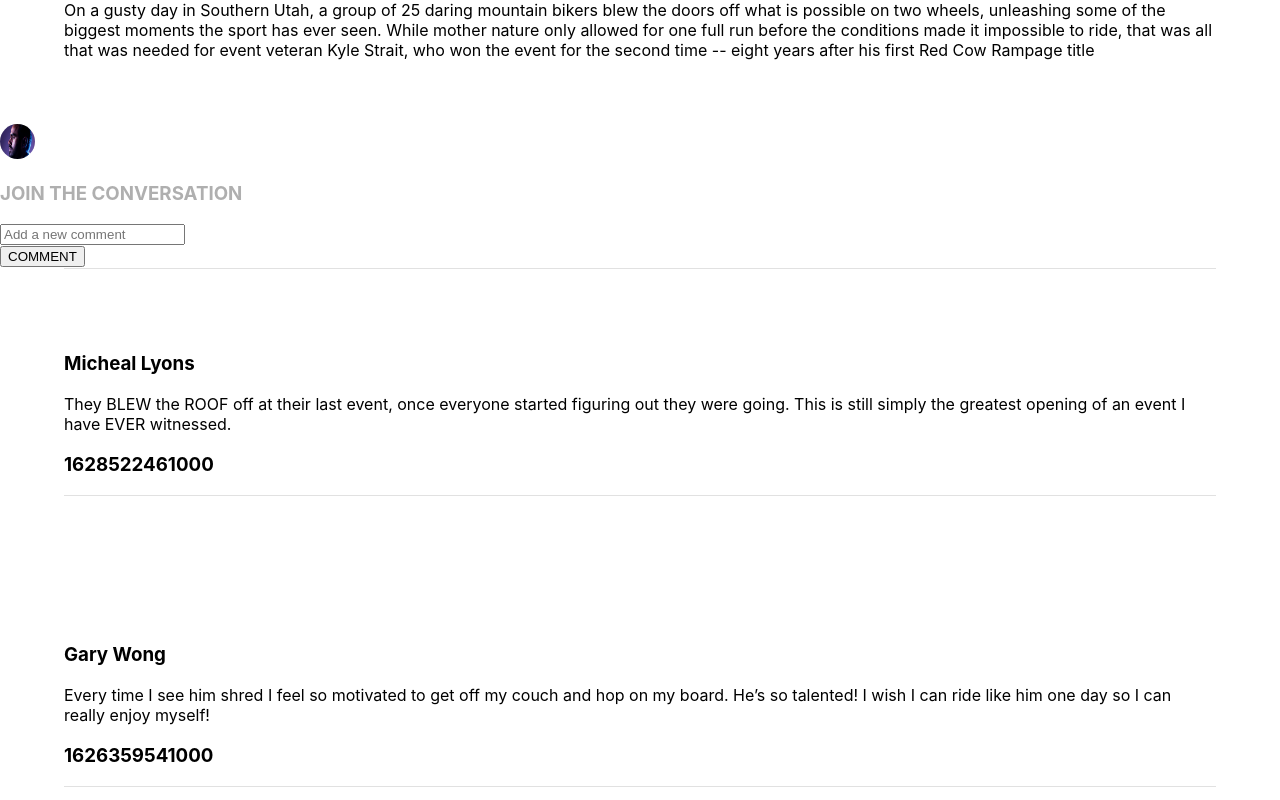
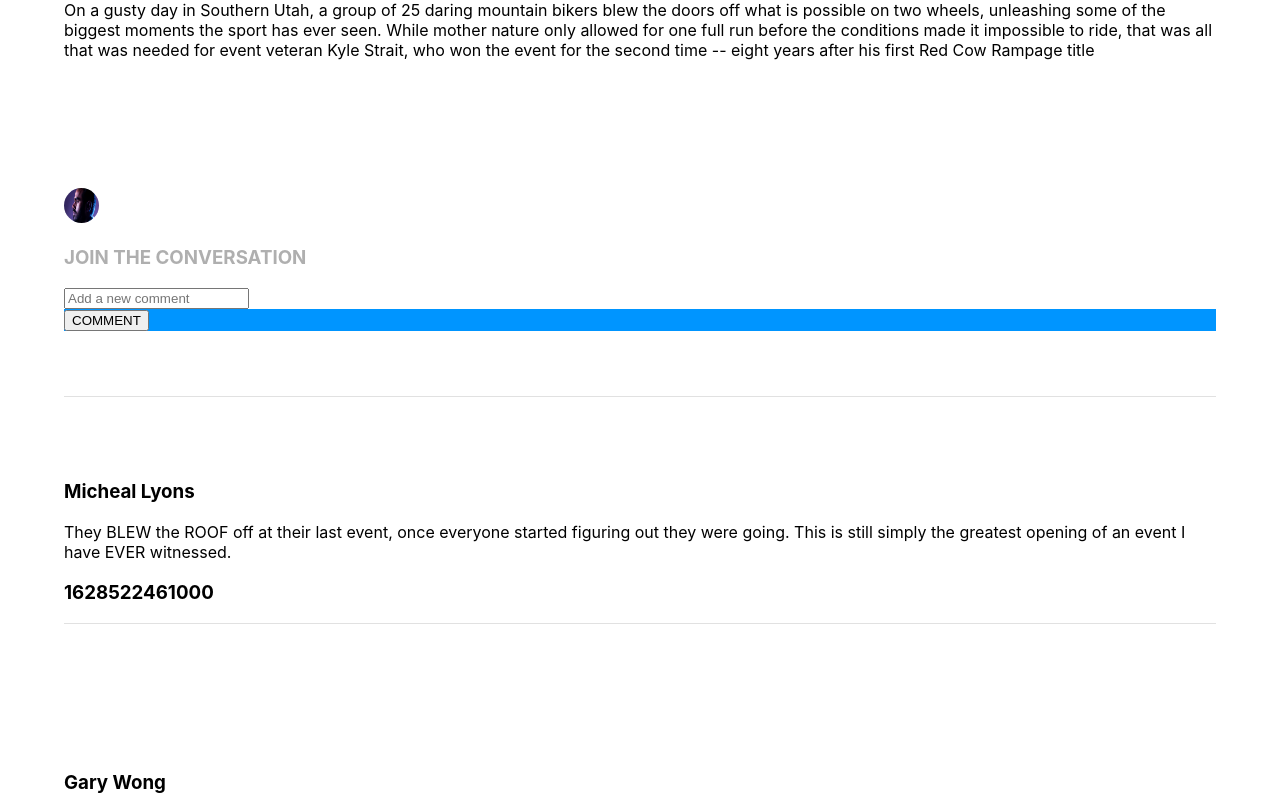
Before and after one commit to JayEee2U/jonathan-winter-brainflix, a React (Create React App) app: page / in a window 1280 px wide. Shown: the part 1580-2380 px from the top of the page. Built offline with nearby package versions, Linux system fonts and the light colour scheme.

Commit message:
updating button and mixins

```diff
--- a/src/components/Body/Body.js
+++ b/src/components/Body/Body.js
@@ -39,6 +39,8 @@ function Body() {
             <p className='video-commentary__paragraph'>{video.description}
             </p>
         </div>
+
+        <div className='newCommentSection'>
             <div>
             <div className='avatar-div'>
                         <img  className="avatar" src={MohanM} alt="Mohan Muruge" />
@@ -50,11 +52,11 @@ function Body() {
             <div>
                 <input type='text' placeholder='Add a new comment'></input>
             </div>
-        <div>
+            <div className='button'>
                 <button type='button'>COMMENT</button>
+            </div>
+        </div>
         <div className='divider'>&nbsp;</div>
-        </div>
-
         {video.comments.map( c =>
                 <div className='commentSection'>
                     <div>
--- a/src/components/Body/Body.scss
+++ b/src/components/Body/Body.scss
@@ -22,6 +22,15 @@
 
     p {
         margin: 0;
+    }
+}
+
+.newCommentSection {
+    @include partials.padding;
+
+    .button {
+        @include partials.button;
+        background-image: url(../../assets/images/add_comment.svg);
     }
 }
 
@@ -61,6 +70,7 @@ h3.nextHeader {
         height: 100%;
         width: 40%;
         border-radius: 8%;
+        float: left;
     }
 
     .nextVideoElement {
--- a/src/components/Header/Header.scss
+++ b/src/components/Header/Header.scss
@@ -43,6 +43,7 @@ header {
     }
 
     button {
+        @include partials.button;
         text-align: center;
         text-decoration: none;
         width: 90vw;
@@ -52,10 +53,6 @@ header {
         border-radius: 5px;
         border: none;
         background-image: url(../../assets/images/upload.svg);
-        background-repeat: no-repeat;
-        background-position: left center;
-        background-color: #0095FF;
-        color: #FFFFFF;
     }
 }
 
--- a/src/styles/partials/_partials.scss
+++ b/src/styles/partials/_partials.scss
@@ -11,3 +11,10 @@
     padding: 5vw;
 
 }
+
+@mixin button {
+    background-repeat: no-repeat;
+    background-position: left center;
+    background-color: #0095FF;
+    color: #FFFFFF;
+}
```
Lines whose indentation alone changed are shown as unchanged.
